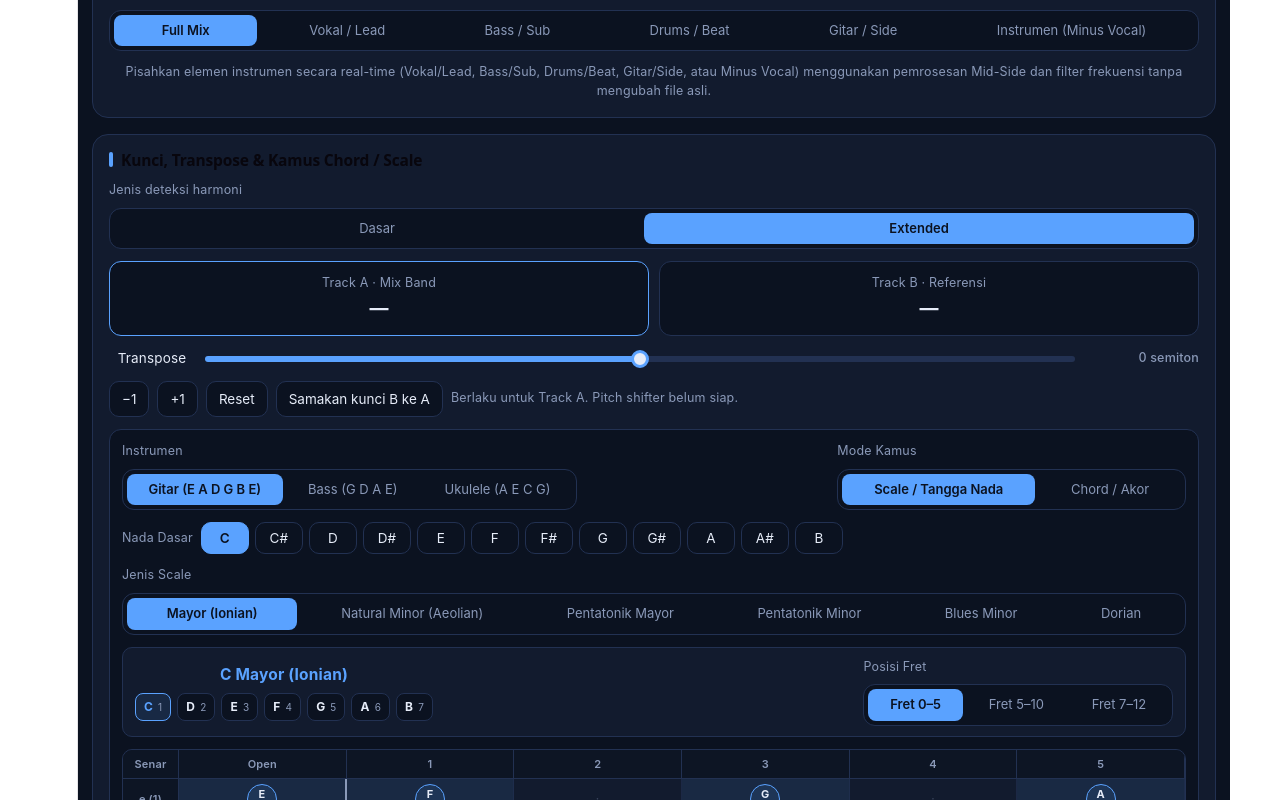
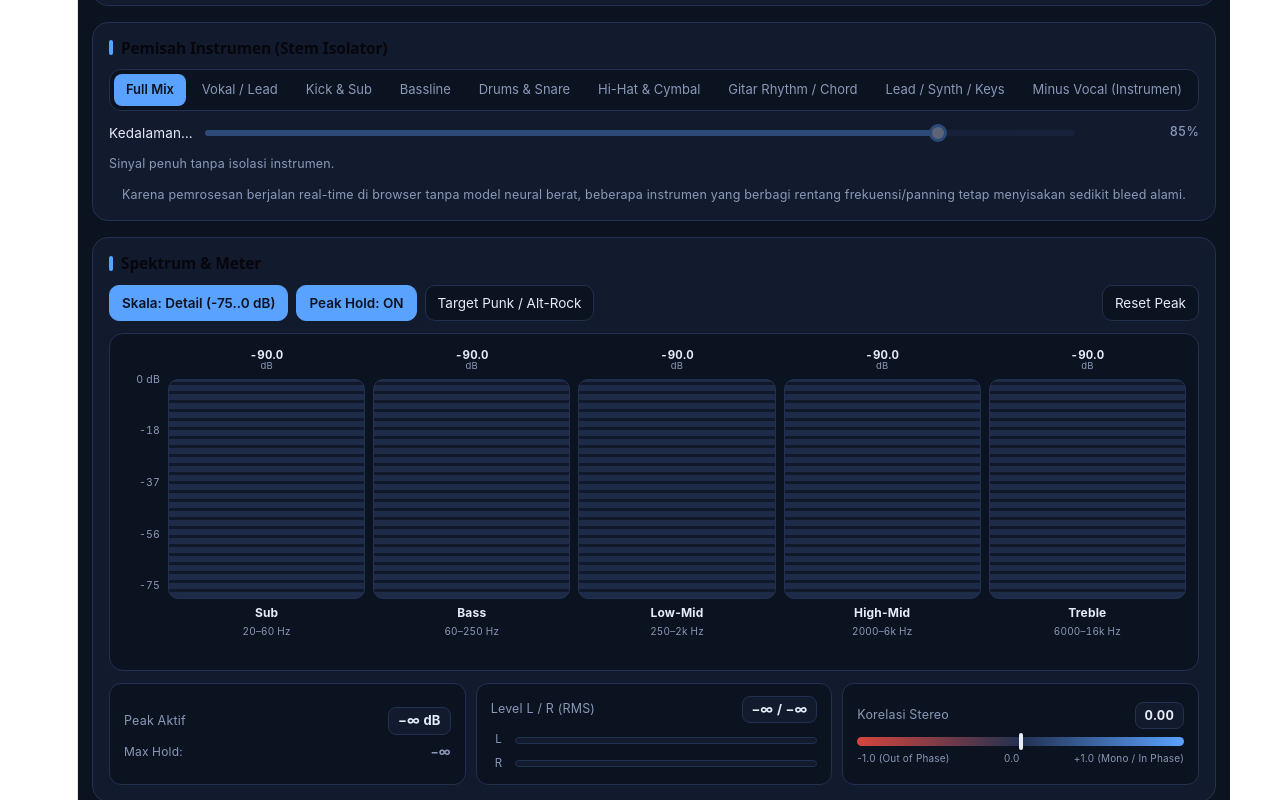
Before and after one commit to farislmbrk/cek-mix-band, a React (Vite) app: page / in a window 1280 px wide. Shown: the part 800-1600 px from the top of the page. Built offline with nearby package versions, Linux system fonts and the light colour scheme.

Commit message:
Add files via upload

```diff
--- a/src/App.jsx
+++ b/src/App.jsx
@@ -24,12 +24,78 @@ const MATRIX = {
   stereo: [1, 0, 0, 1], mono: [.5, .5, .5, .5], side: [.5, -.5, .5, -.5],
 }
 const STEMS = {
-  full: { n: 'Full Mix', mat: 'stereo', hp: 10, lp: 20000, pkF: 1000, pkG: 0, pkQ: 1 },
-  vocal: { n: 'Vokal / Lead', mat: 'mono', hp: 220, lp: 6500, pkF: 2400, pkG: 4.5, pkQ: 0.9 },
-  bass: { n: 'Bass / Sub', mat: 'mono', hp: 15, lp: 230, pkF: 85, pkG: 4.0, pkQ: 1.1 },
-  drums: { n: 'Drums / Beat', mat: 'stereo', hp: 10, lp: 20000, pkF: 4500, pkG: 5.5, pkQ: 0.7 },
-  guitar: { n: 'Gitar / Side', mat: 'side', hp: 180, lp: 9500, pkF: 1800, pkG: 3.5, pkQ: 0.9 },
-  karaoke: { n: 'Instrumen (Minus Vocal)', mat: 'side', hp: 10, lp: 20000, pkF: 1400, pkG: -4.0, pkQ: 1.2 },
+  full: {
+    n: 'Full Mix',
+    desc: 'Sinyal penuh tanpa isolasi instrumen.',
+    mat: 'stereo', hp: 10, lp: 20000,
+    pk1F: 1000, pk1G: 0, pk1Q: 1.0,
+    pk2F: 3200, pk2G: 0, pk2Q: 1.0,
+    ntF: 1800, ntG: 0, ntQ: 1.0,
+  },
+  vocal: {
+    n: 'Vokal / Lead',
+    desc: 'Fokus mid-high vokal (240 Hz–6.2 kHz), menekan sub-bass & hi-hat ekstrem.',
+    mat: 'mono', hp: 240, lp: 6200,
+    pk1F: 1150, pk1G: 3.5, pk1Q: 1.1,
+    pk2F: 3100, pk2G: 5.5, pk2Q: 1.2,
+    ntF: 140, ntG: -6, ntQ: 1.5,
+  },
+  kick_sub: {
+    n: 'Kick & Sub',
+    desc: 'Isolasi frekuensi rendah 25–135 Hz untuk mengecek tendangan kick & sub-bass.',
+    mat: 'mono', hp: 25, lp: 135,
+    pk1F: 58, pk1G: 5.0, pk1Q: 1.3,
+    pk2F: 105, pk2G: 4.5, pk2Q: 1.4,
+    ntF: 450, ntG: -8, ntQ: 1.5,
+  },
+  bass_line: {
+    n: 'Bassline',
+    desc: 'Fokus body & fret/growl bass (45–360 Hz), memangkas cymbal/vokal atas.',
+    mat: 'mono', hp: 45, lp: 360,
+    pk1F: 95, pk1G: 4.5, pk1Q: 1.2,
+    pk2F: 240, pk2G: 3.0, pk2Q: 1.4,
+    ntF: 2500, ntG: -8, ntQ: 1.5,
+  },
+  drums_kit: {
+    n: 'Drums & Snare',
+    desc: 'Menonjolkan punch snare (180–350 Hz) dan attack/cymbal (3.8–14 kHz).',
+    mat: 'stereo', hp: 55, lp: 14500,
+    pk1F: 220, pk1G: 4.0, pk1Q: 1.4,
+    pk2F: 5200, pk2G: 5.5, pk2Q: 0.9,
+    ntF: 1100, ntG: -3.5, ntQ: 1.6,
+  },
+  cymbal_hihat: {
+    n: 'Hi-Hat & Cymbal',
+    desc: 'Fokus shimmer & transient atas (5.5–19 kHz), membuang low-mid & bass.',
+    mat: 'side', hp: 5500, lp: 19500,
+    pk1F: 8500, pk1G: 4.5, pk1Q: 1.0,
+    pk2F: 12500, pk2G: 5.0, pk2Q: 1.1,
+    ntF: 300, ntG: -10, ntQ: 1.2,
+  },
+  guitar_rhythm: {
+    n: 'Gitar Rhythm / Chord',
+    desc: 'Fokus mid-low & crunch gitar (190 Hz–4.8 kHz) pada sisi stereo.',
+    mat: 'side', hp: 190, lp: 4800,
+    pk1F: 620, pk1G: 3.5, pk1Q: 1.1,
+    pk2F: 2200, pk2G: 4.0, pk2Q: 1.2,
+    ntF: 100, ntG: -8, ntQ: 1.4,
+  },
+  lead_synth: {
+    n: 'Lead / Synth / Keys',
+    desc: 'Fokus artikulasi melodi/synth (420 Hz–9.5 kHz) dengan clarity di 2.8 kHz.',
+    mat: 'stereo', hp: 420, lp: 9500,
+    pk1F: 1500, pk1G: 3.5, pk1Q: 1.2,
+    pk2F: 3400, pk2G: 4.5, pk2Q: 1.3,
+    ntF: 120, ntG: -8, ntQ: 1.4,
+  },
+  karaoke: {
+    n: 'Minus Vocal (Instrumen)',
+    desc: 'Menekan vokal tengah (mid/center) dan notch area vokal utama.',
+    mat: 'side', hp: 20, lp: 19500,
+    pk1F: 1350, pk1G: -5.5, pk1Q: 1.2,
+    pk2F: 2800, pk2G: -4.5, pk2Q: 1.4,
+    ntF: 1850, ntG: -6, ntQ: 2.0,
+  },
 }
 const CHECKS = [
   'Master sudah dicek di speaker HP, earphone, dan speaker studio',
@@ -539,11 +605,14 @@ function createEngine() {
   bus.connect(sp2)
   for (let o = 0; o < 2; o++) for (let i = 0; i < 2; i++) { const g = ctx.createGain(); sp2.connect(g, i); g.connect(mg, 0, o); mx.push(g) }
 
-  const stHp = bq('highpass', 10), stLp = bq('lowpass', 20000), stPk = bq('peaking', 1000, 1)
+  const stHp = bq('highpass', 10, 0.85), stHp2 = bq('highpass', 10, 0.85)
+  const stLp = bq('lowpass', 20000, 0.85), stLp2 = bq('lowpass', 20000, 0.85)
+  const stPk = bq('peaking', 1000, 1.2), stPk2 = bq('peaking', 3200, 1.4), stNotch = bq('notch', 1800, 2.2)
   const sHp = bq('highpass', 10), sLp = bq('lowpass', 20000), dHp = bq('highpass', 10), dLp = bq('lowpass', 20000), dLs = bq('lowshelf', 120)
   const an = ctx.createAnalyser(); an.fftSize = 4096; an.smoothingTimeConstant = 0.8
   const master = ctx.createGain()
-  mg.connect(stHp); stHp.connect(stLp); stLp.connect(stPk); stPk.connect(sHp)
+  mg.connect(stHp); stHp.connect(stHp2); stHp2.connect(stLp); stLp.connect(stLp2)
+  stLp2.connect(stPk); stPk.connect(stPk2); stPk2.connect(stNotch); stNotch.connect(sHp)
   sHp.connect(sLp); sLp.connect(dHp); dHp.connect(dLp); dLp.connect(dLs); dLs.connect(an); an.connect(master)
 
   const outVol = ctx.createGain(), limDirect = ctx.createGain(), limComp = ctx.createGain(), comp = ctx.createDynamicsCompressor()
@@ -561,7 +630,7 @@ function createEngine() {
   lfo.connect(lfoG); lfoG.connect(nGain.gain); ns.start(); lfo.start()
 
   master.gain.value = 1
-  return { ctx, pre, direct, shifted, outVol, limDirect, limComp, eqA, eqB, gA, gB, master, mx, anL, anR, an, stHp, stLp, stPk, sHp, sLp, dHp, dLp, dLs, nFilter, nGain, lfoG }
+  return { ctx, pre, direct, shifted, outVol, limDirect, limComp, eqA, eqB, gA, gB, master, mx, anL, anR, an, stHp, stHp2, stLp, stLp2, stPk, stPk2, stNotch, sHp, sLp, dHp, dLp, dLs, nFilter, nGain, lfoG }
 }
 
 /* ---------- Komponen kecil ---------- */
@@ -1364,6 +1433,7 @@ function InstrumentChordScaleDict({ detectedKey, transpose = 0 }) {
 export default function App() {
   const [theme, setTheme] = useState('midnight')
   const [tab, setTab] = useState(1)
+  const [subTab, setSubTab] = useState('all')
   const [ready, setReady] = useState(false)
   const [files, setFiles] = useState({ A: null, B: null })
   const [active, setActive] = useState('A')
@@ -1382,6 +1452,7 @@ export default function App() {
   const [tr, setTr] = useState({ A: 0, B: 0 })
   const [chordMode, setChordMode] = useState('extended')
   const [stemMode, setStemMode] = useState('full')
+  const [stemDepth, setStemDepth] = useState(0.85)
 
 
 
@@ -1409,6 +1480,7 @@ export default function App() {
     clipped: false,
   })
   const [holdPeaks, setHoldPeaks] = useState(true)
+  const [meterScale, setMeterScale] = useState('zoom')
   const [showTargetValues, setShowTargetValues] = useState(true)
   const peakHoldRef = useRef([-90, -90, -90, -90, -90])
   const maxPeakRef = useRef(-120)
@@ -1587,15 +1659,25 @@ export default function App() {
     if (!ready) return
     const e = eng.current
     const st = STEMS[stemMode] || STEMS.full
+    const d = stemMode === 'full' ? 0 : stemDepth
     const matKey = vocalRm ? 'side' : (stemMode !== 'full' ? st.mat : ch)
     const m = MATRIX[matKey]
     e.mx.forEach((g, i) => set(g.gain, m[i], 0.01))
-    set(e.stHp.frequency, st.hp)
-    set(e.stLp.frequency, st.lp)
-    set(e.stPk.frequency, st.pkF)
-    set(e.stPk.gain, st.pkG)
-    set(e.stPk.Q, st.pkQ)
-  }, [ch, vocalRm, stemMode, ready])
+    const hpFreq = 10 + (st.hp - 10) * d
+    const lpFreq = 20000 - (20000 - st.lp) * d
+    set(e.stHp.frequency, hpFreq)
+    set(e.stHp2.frequency, hpFreq)
+    set(e.stLp.frequency, lpFreq)
+    set(e.stLp2.frequency, lpFreq)
+    set(e.stPk.frequency, st.pk1F)
+    set(e.stPk.gain, st.pk1G * d)
+    set(e.stPk.Q, st.pk1Q)
+    set(e.stPk2.frequency, st.pk2F)
+    set(e.stPk2.gain, st.pk2G * d)
+    set(e.stPk2.Q, st.pk2Q)
+    set(e.stNotch.frequency, st.ntF)
+    set(e.stNotch.Q, st.ntQ)
+  }, [ch, vocalRm, stemMode, stemDepth, ready])
 
   useEffect(() => {
     if (!ready) return
@@ -1776,7 +1858,8 @@ export default function App() {
 
   const T = THEMES[theme]
   const mean = meters.bands.reduce((a, b) => a + b, 0) / 5
-  const pct = v => Math.max(0, Math.min(100, ((v + 100) / 100) * 100))
+  const floorDb = meterScale === 'zoom' ? -75 : -100
+  const pct = v => Math.max(0, Math.min(100, ((v - floorDb) / (0 - floorDb)) * 100))
   const semis = 12 * Math.log2(rate)
 
   return (
@@ -1791,9 +1874,18 @@ export default function App() {
       </header>
       <nav><button className={tab === 1 ? 'on' : ''} onClick={() => setTab(1)}>Mix &amp; Referensi</button>
         <button className={tab === 2 ? 'on' : ''} onClick={() => setTab(2)}>Promo, Live &amp; Rilis</button></nav>
-      {msg && <div className="toast">{msg}</div>}
+           {tab === 1 && (
+        <div className="subnav" role="tablist" aria-label="Sub menu Mix & Referensi">
+          <button className={subTab === 'all' ? 'on' : ''} onClick={() => setSubTab('all')}>Semua</button>
+          <button className={subTab === 'player' ? 'on' : ''} onClick={() => setSubTab('player')}>Player &amp; Stem</button>
+          <button className={subTab === 'tone' ? 'on' : ''} onClick={() => setSubTab('tone')}>Spektrum, EQ &amp; Tone</button>
+          <button className={subTab === 'tools' ? 'on' : ''} onClick={() => setSubTab('tools')}>Tuner, Tempo &amp; Catatan</button>
+        </div>
+      )}
 
       {tab === 1 && <main>
+        {(subTab === 'all' || subTab === 'player') && (
+          <>
             <Card title="Pemutar A/B" wide>
           <div className="slots">
             {['A', 'B'].map(x => (
@@ -1836,45 +1928,40 @@ export default function App() {
           <label className="chk"><input type="checkbox" checked={keepPitch} onChange={e => setKeepPitch(e.target.checked)} /> Jaga nada saat kecepatan berubah (cocok untuk latihan)</label>
           {keepPitch && !pitchOk && <small className="hint">Pitch shifter belum siap atau tidak didukung browser ini, jadi nada ikut berubah seperti kaset.</small>}
         </Card>
-
             <Card title="Pemisah Instrumen (Stem Isolator)" wide>
           <Seg value={stemMode} onChange={setStemMode} options={Object.entries(STEMS).map(([k, v]) => [k, v.n])} />
-          <small className="hint">Pisahkan elemen instrumen secara real-time (Vokal/Lead, Bass/Sub, Drums/Beat, Gitar/Side, atau Minus Vocal) menggunakan pemrosesan Mid-Side dan filter frekuensi tanpa mengubah file asli.</small>
+          <Slider
+            label="Kedalaman Isolasi"
+            min={0}
+            max={1}
+            step={0.05}
+            value={stemDepth}
+            disabled={stemMode === 'full'}
+            onChange={setStemDepth}
+            show={`${Math.round(stemDepth * 100)}%`}
+          />
+          <div className="row">
+            <small className="hint">{(STEMS[stemMode] || STEMS.full).desc}</small>
+            {stemMode !== 'full' && (
+              <button onClick={() => setStemMode('full')}>Kembali ke Full Mix</button>
+            )}
+          </div>
+          <small className="hint">Karena pemrosesan berjalan real-time di browser tanpa model neural berat, beberapa instrumen yang berbagi rentang frekuensi/panning tetap menyisakan sedikit bleed alami.</small>
         </Card>
-
-        <Card title="Kunci, Transpose & Kamus Chord / Scale" wide>
-          <div className="row">
-            <small>Jenis deteksi harmoni</small>
-            <Seg value={chordMode} onChange={setChordMode} options={[['basic', 'Dasar'], ['extended', 'Extended']]} />
-          </div>
-          <div className="keys">
-            {['A', 'B'].map(x => {
-              const h = files[x]?.harm
-              return (
-                <div key={x} className={`kbox${active === x ? ' act' : ''}`}>
-                  <small>Track {x} · {x === 'A' ? 'Mix Band' : 'Referensi'}</small>
-                  {!files[x] ? <b>—</b> : !h ? <b>menganalisis…</b> : (<>
-                    <b>{keyName(h.key, tr[x])}</b>
-                    <small>{tr[x] !== 0 && `asli ${keyName(h.key)} · `}relatif {keyName(relKey(h.key), tr[x])} · keyakinan {h.key.conf}</small></>)}
-                </div>)
-            })}
-          </div>
-          <Slider label="Transpose" min={-12} max={12} step={1} value={trA} onChange={v => setTr(o => ({ ...o, [active]: v }))}
-            show={`${trA > 0 ? '+' : ''}${trA} semiton`} />
-          <div className="row">
-            <button onClick={() => setTr(o => ({ ...o, [active]: Math.max(-12, o[active] - 1) }))}>−1</button>
-            <button onClick={() => setTr(o => ({ ...o, [active]: Math.min(12, o[active] + 1) }))}>+1</button>
-            <button onClick={() => setTr(o => ({ ...o, [active]: 0 }))}>Reset</button>
-            <button onClick={matchKey}>Samakan kunci B ke A</button>
-            <small>Berlaku untuk Track {active}. {pitchOk ? '' : 'Pitch shifter belum siap.'}</small>
-          </div>
-
-          <InstrumentChordScaleDict detectedKey={harm?.key} transpose={trA} />
-        </Card>
-
+          </>
+        )}
+
+        {(subTab === 'all' || subTab === 'tone') && (
+          <>
             <Card title="Spektrum & Meter" wide>
           <div className="spec-toolbar">
             <div className="row">
+              <button
+                className={meterScale === 'zoom' ? 'on' : ''}
+                onClick={() => setMeterScale(s => (s === 'zoom' ? 'full' : 'zoom'))}
+              >
+                Skala: {meterScale === 'zoom' ? 'Detail (-75..0 dB)' : 'Penuh (-100..0 dB)'}
+              </button>
               <button className={holdPeaks ? 'on' : ''} onClick={() => setHoldPeaks(h => !h)}>
                 Peak Hold: {holdPeaks ? 'ON' : 'OFF'}
               </button>
@@ -1902,11 +1989,23 @@ export default function App() {
 
           <div className="spec-board">
             <div className="spec-scale" aria-hidden="true">
+              {meterScale === 'zoom' ? (
+                <>
+                  <span>0 dB</span>
+                  <span>-18</span>
+                  <span>-37</span>
+                  <span>-56</span>
+                  <span>-75</span>
+                </>
+              ) : (
+                <>
                   <span>0 dB</span>
                   <span>-25</span>
                   <span>-50</span>
                   <span>-75</span>
                   <span>-100</span>
+                </>
+              )}
             </div>
 
             <div className="spec">
@@ -1926,7 +2025,7 @@ export default function App() {
 
                     <div className="bar">
                       <div className="fill" style={{ clipPath: `inset(${100 - barPct}% 0 0 0)` }} />
-                      {holdPeaks && meters.bandPeaks[i] > -98 && (
+                      {holdPeaks && meters.bandPeaks[i] > floorDb + 1 && (
                         <i className="pk-marker" style={{ bottom: `${holdPct}%` }} title={`Peak Band: ${meters.bandPeaks[i].toFixed(1)} dB`} />
                       )}
                       {punk && (
@@ -1998,12 +2097,39 @@ export default function App() {
             </div>
           </div>
         </Card>
-
             <Card title="Equalizer 6-Band" wide>
           <EqPanel bands={bands} setBands={setBands} eqOn={eqOn} setEqOn={setEqOn} scope={eqScope} setScope={setEqScope}
             sel={selBand} setSel={setSelBand} flash={flash} specCurve={specCurve} />
         </Card>
-
+            <Card title="Kunci, Transpose & Kamus Chord / Scale" wide>
+          <div className="row">
+            <small>Jenis deteksi harmoni</small>
+            <Seg value={chordMode} onChange={setChordMode} options={[['basic', 'Dasar'], ['extended', 'Extended']]} />
+          </div>
+          <div className="keys">
+            {['A', 'B'].map(x => {
+              const h = files[x]?.harm
+              return (
+                <div key={x} className={`kbox${active === x ? ' act' : ''}`}>
+                  <small>Track {x} · {x === 'A' ? 'Mix Band' : 'Referensi'}</small>
+                  {!files[x] ? <b>—</b> : !h ? <b>menganalisis…</b> : (<>
+                    <b>{keyName(h.key, tr[x])}</b>
+                    <small>{tr[x] !== 0 && `asli ${keyName(h.key)} · `}relatif {keyName(relKey(h.key), tr[x])} · keyakinan {h.key.conf}</small></>)}
+                </div>)
+            })}
+          </div>
+          <Slider label="Transpose" min={-12} max={12} step={1} value={trA} onChange={v => setTr(o => ({ ...o, [active]: v }))}
+            show={`${trA > 0 ? '+' : ''}${trA} semiton`} />
+          <div className="row">
+            <button onClick={() => setTr(o => ({ ...o, [active]: Math.max(-12, o[active] - 1) }))}>−1</button>
+            <button onClick={() => setTr(o => ({ ...o, [active]: Math.min(12, o[active] + 1) }))}>+1</button>
+            <button onClick={() => setTr(o => ({ ...o, [active]: 0 }))}>Reset</button>
+            <button onClick={matchKey}>Samakan kunci B ke A</button>
+            <small>Berlaku untuk Track {active}. {pitchOk ? '' : 'Pitch shifter belum siap.'}</small>
+          </div>
+
+          <InstrumentChordScaleDict detectedKey={harm?.key} transpose={trA} />
+        </Card>
             <Card title="Monitoring">
           <p className="lbl">Simulasi perangkat</p>
           <Seg value={device} onChange={setDevice} options={Object.entries(DEVICES).map(([k, v]) => [k, v.n])} />
@@ -2016,12 +2142,14 @@ export default function App() {
           <Slider label="Volume keluar" value={outVol} onChange={setOutVol} show={`${Math.round(outVol * 100)}%`} />
           <label className="chk"><input type="checkbox" checked={limiter} onChange={e => setLimiter(e.target.checked)} /> Pelindung telinga (limiter) untuk IEM</label>
         </Card>
-
-        <Card title="Simulasi Kebisingan">
-          <Seg value={noise.mode} onChange={m => setNoise(n => ({ ...n, mode: m }))} options={[['off', 'Off'], ['cafe', 'Kafe'], ['street', 'Jalanan']]} />
-          <Slider label="Level" value={noise.level} onChange={v => setNoise(n => ({ ...n, level: v }))} show={`${Math.round(noise.level * 100)}%`} />
+          </>
+        )}
+
+        {(subTab === 'all' || subTab === 'tools') && (
+          <>
+            <Card title="Tuner Instrumen (Mic & Nada Acuan)">
+          <TunerPanel flash={flash} />
         </Card>
-
             <Card title="Metronom">
           <div className="row">
             <button className={met.on ? 'on' : ''} onClick={toggleMet}>{met.on ? 'Berhenti' : 'Mulai'}</button>
@@ -2031,11 +2159,10 @@ export default function App() {
           <Slider label="BPM" min={40} max={220} step={1} value={met.bpm} onChange={v => setMet(m => ({ ...m, bpm: v }))} show={`${met.bpm}`} />
           <Slider label="Volume" value={met.vol} onChange={v => setMet(m => ({ ...m, vol: v }))} show={`${Math.round(met.vol * 100)}%`} />
         </Card>
-
-        <Card title="Tuner Instrumen (Mic & Nada Acuan)">
-          <TunerPanel flash={flash} />
+            <Card title="Simulasi Kebisingan">
+          <Seg value={noise.mode} onChange={m => setNoise(n => ({ ...n, mode: m }))} options={[['off', 'Off'], ['cafe', 'Kafe'], ['street', 'Jalanan']]} />
+          <Slider label="Level" value={noise.level} onChange={v => setNoise(n => ({ ...n, level: v }))} show={`${Math.round(noise.level * 100)}%`} />
         </Card>
-
             <Card title="Catatan Revisi" wide>
           <div className="row">
             <input className="txt" value={noteText} placeholder={`Catatan di ${fmt(pos)}…`} onChange={e => setNoteText(e.target.value)} onKeyDown={e => e.key === 'Enter' && addNote()} />
@@ -2047,6 +2174,11 @@ export default function App() {
             <li key={i}><button onClick={() => seek(n.t)}>{fmt(n.t)}</button><span>{n.text}</span>
               <button aria-label="Hapus catatan" onClick={() => setNotes(x => x.filter((_, j) => j !== i))}><Trash2 size={13} /></button></li>))}</ul>
         </Card>
+          </>
+        )}
+      </main>}
+
+      {tab === 2 && <main>ard>
       </main>}
 
       {tab === 2 && <main>
@@ -2102,6 +2234,9 @@ h2::before{content:'';width:4px;height:15px;border-radius:99px;background:var(--
 nav{display:flex;gap:6px;max-width:1240px;width:100%;margin:0 auto 16px;padding:4px;border-radius:12px;background:var(--panel);border:1px solid var(--line);overflow-x:auto;scrollbar-width:none}
 nav button{flex:1 1 0;white-space:nowrap;justify-content:center;border:0;border-radius:9px;padding:9px 14px;color:var(--mute);background:transparent;font-weight:500}
 nav button.on{background:var(--acc);color:var(--bg);font-weight:650}
+.subnav{display:flex;flex-wrap:wrap;gap:6px;max-width:1240px;width:100%;margin:0 auto 14px;padding:4px;border-radius:11px;background:color-mix(in srgb,var(--panel) 72%,var(--bg));border:1px solid var(--line)}
+.subnav button{flex:1 1 130px;border:0;border-radius:8px;padding:7px 12px;font-size:13px;color:var(--mute);background:transparent}
+.subnav button.on{background:color-mix(in srgb,var(--acc) 20%,var(--panel));color:var(--text);border:1px solid color-mix(in srgb,var(--acc) 55%,transparent);font-weight:650}
 main{display:grid;grid-template-columns:repeat(2,minmax(0,1fr));gap:16px;max-width:1240px;width:100%;margin:0 auto}
 .card{min-width:0;width:100%;display:flex;flex-direction:column;gap:12px;padding:16px;border:1px solid var(--line);border-radius:16px;background:var(--panel);transition:border-color .16s ease}
 .card:hover{border-color:color-mix(in srgb,var(--acc) 38%,var(--line))}
@@ -2150,7 +2285,7 @@ input[type=checkbox]{accent-color:var(--acc);width:16px;height:16px;margin-top:3
 .band-top-readout{display:flex;flex-direction:column;align-items:center;justify-content:center;min-height:28px;line-height:1.1;font-variant-numeric:tabular-nums;text-align:center;width:100%}
 .band-top-readout b{font-size:11.5px;font-weight:700;color:var(--text);white-space:nowrap}
 .band-top-readout small{font-size:9.5px;color:var(--mute);line-height:1}
-.bar{position:relative;width:100%;height:160px;overflow:hidden;border:1px solid var(--line);border-radius:10px;background:repeating-linear-gradient(0deg,color-mix(in srgb,var(--line) 75%,transparent) 0 6px,transparent 6px 9px),color-mix(in srgb,var(--panel) 70%,var(--bg))}
+.bar{position:relative;width:100%;height:220px;overflow:hidden;border:1px solid var(--line);border-radius:10px;background:repeating-linear-gradient(0deg,color-mix(in srgb,var(--line) 75%,transparent) 0 6px,transparent 6px 9px),color-mix(in srgb,var(--panel) 70%,var(--bg))}
 .fill{position:absolute;inset:0;transition:clip-path .08s linear;background:linear-gradient(0deg,var(--acc) 0 62%,#ffd166 84%,#ff5d5d);-webkit-mask:repeating-linear-gradient(0deg,#000 0 6px,transparent 6px 9px);mask:repeating-linear-gradient(0deg,#000 0 6px,transparent 6px 9px)}
 .pk-marker{position:absolute;left:2px;right:2px;height:2px;background:var(--text);border-radius:99px;pointer-events:none;box-shadow:0 0 4px var(--bg)}
 .tgt{position:absolute;left:0;right:0;height:0;border-top:2px dashed #ffd166;pointer-events:none}
@@ -2273,7 +2408,7 @@ input:disabled{opacity:.35}
 .chips button{flex-direction:column;gap:0;align-items:center;padding:5px 8px;min-width:48px}
 .chips button small{font-size:10.5px;color:inherit;opacity:.75}
 
-@media(min-width:1400px){.app{font-size:16px}.bar{height:190px}.wave{height:100px}}
+@media(min-width:1400px){.app{font-size:16px}.bar{height:255px}.wave{height:100px}}
 @media(max-width:900px){
   main{grid-template-columns:minmax(0,1fr)}
   .slots{grid-template-columns:minmax(0,1fr)}
@@ -2295,7 +2430,7 @@ input:disabled{opacity:.35}
   .spec-board{grid-template-columns:32px minmax(0,1fr);gap:6px;padding:10px 8px}
   .spec-scale{font-size:9.5px;padding:26px 0 68px}
   .spec{gap:4px}
-  .bar{height:132px;border-radius:8px}
+  .bar{height:175px;border-radius:8px}
   .band-top-readout b{font-size:10.5px}
   .band-top-readout small{font-size:8.5px}
   .band-name{font-size:10.5px}
```
Lines whose indentation alone changed are shown as unchanged.
